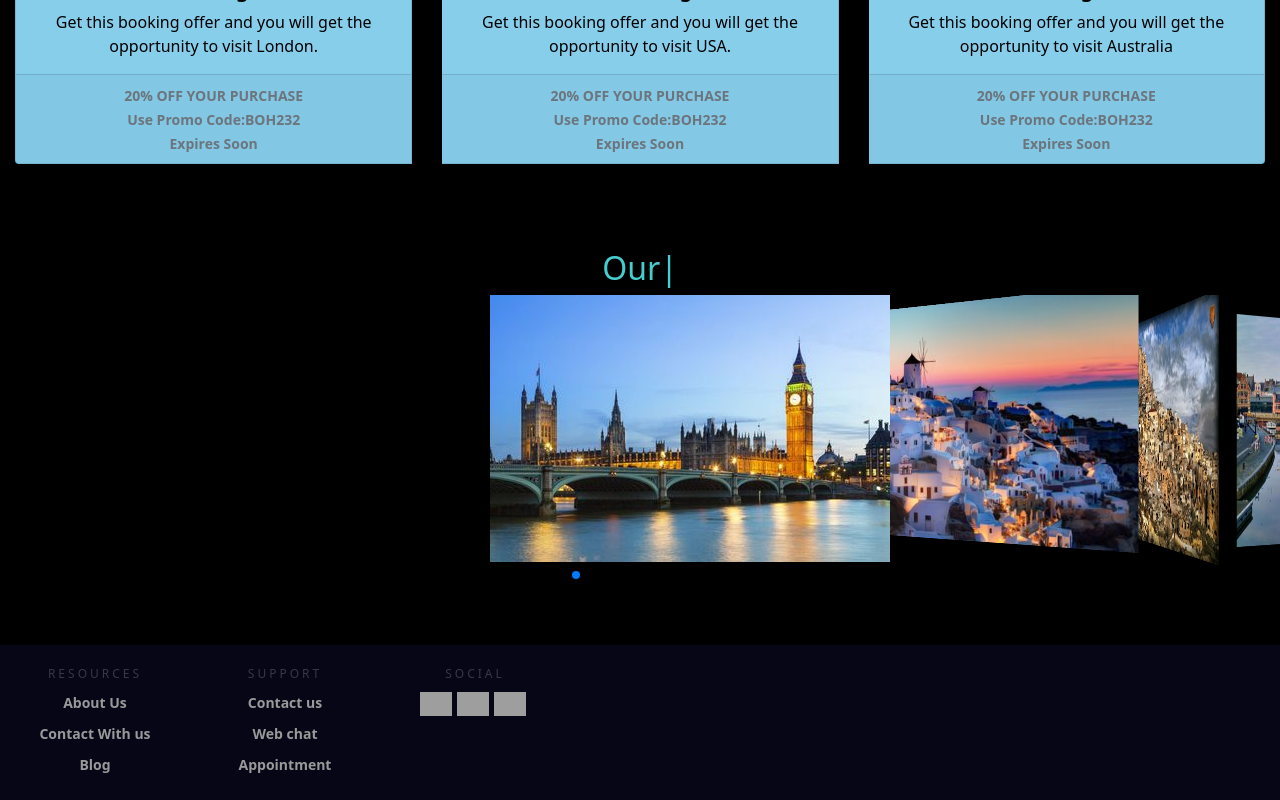
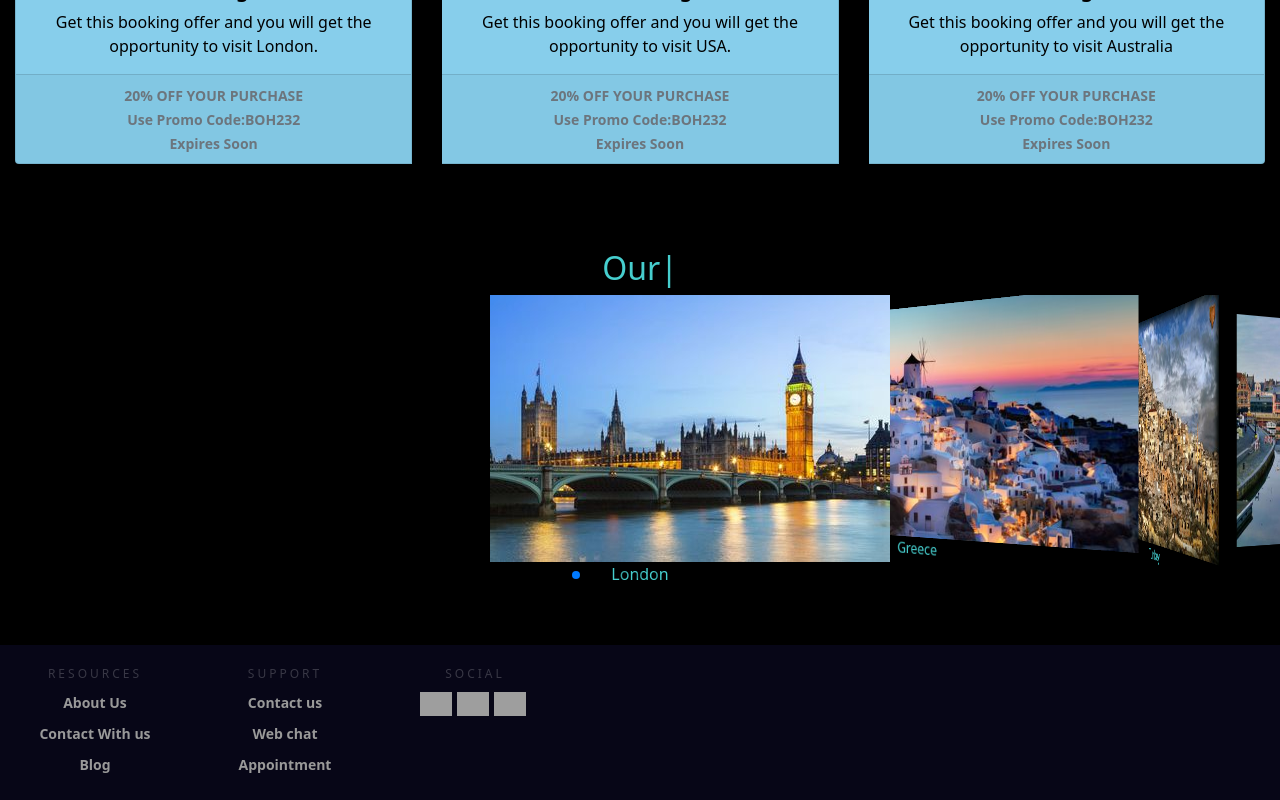
Before and after one commit to Farshid-997/Lets-Travel-client-side-Farshid-997, a React (Create React App) app: page / in a window 1280 px wide. Shown: the part 1415-2215 px from the top of the page. Built offline with nearby package versions, Linux system fonts and the light colour scheme; no server answers; grey boxes are pictures that could not be loaded.

Commit message:
commited

```diff
--- a/src/Components/Places/Places.js
+++ b/src/Components/Places/Places.js
@@ -10,20 +10,15 @@ import img3 from './R (2).jpg'
 import img4 from './R.jpg'
 import Typical from 'react-typical'
 SwiperCore.use([EffectCoverflow, Pagination]);
-
-
 const Places = () => {
-
-  return (
+return (
     <div style={{marginTop:'70px'}}>
        <Typical
         steps={['Our', 1000,  'Best Places', 2000]}
         loop={Infinity}
         wrapper="h2"
       />
-
-
-      <Swiper
+  <Swiper
         effect={"coverflow"}
         grabCursor={true}
         centeredSlides={true}
@@ -40,16 +35,19 @@ const Places = () => {
       >
         <SwiperSlide>
           <img src={img1} alt="" />
-
+           <p>London</p>
         </SwiperSlide>
         <SwiperSlide>
           <img src={img2} alt="" />
+          <p>Greece</p>
         </SwiperSlide>
         <SwiperSlide>
           <img src={img3} alt="" />
+          <p>Turkey</p>
         </SwiperSlide>
         <SwiperSlide>
           <img src={img4} alt="" />
+          <p>Alaska,USA</p>
         </SwiperSlide>
         <SwiperSlide>
           <img src={img1} alt="" />
```
Also changed, not shown: src/Components/Places/image.png (deleted).
